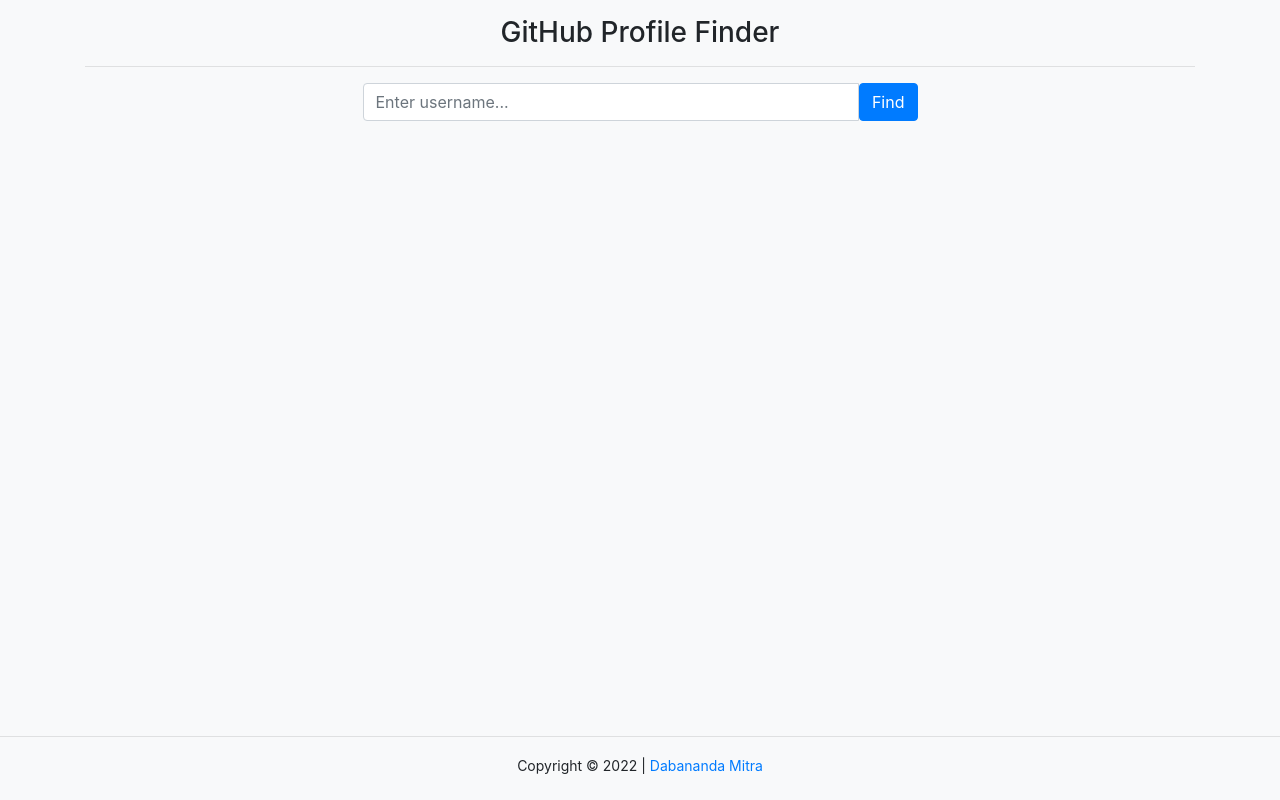
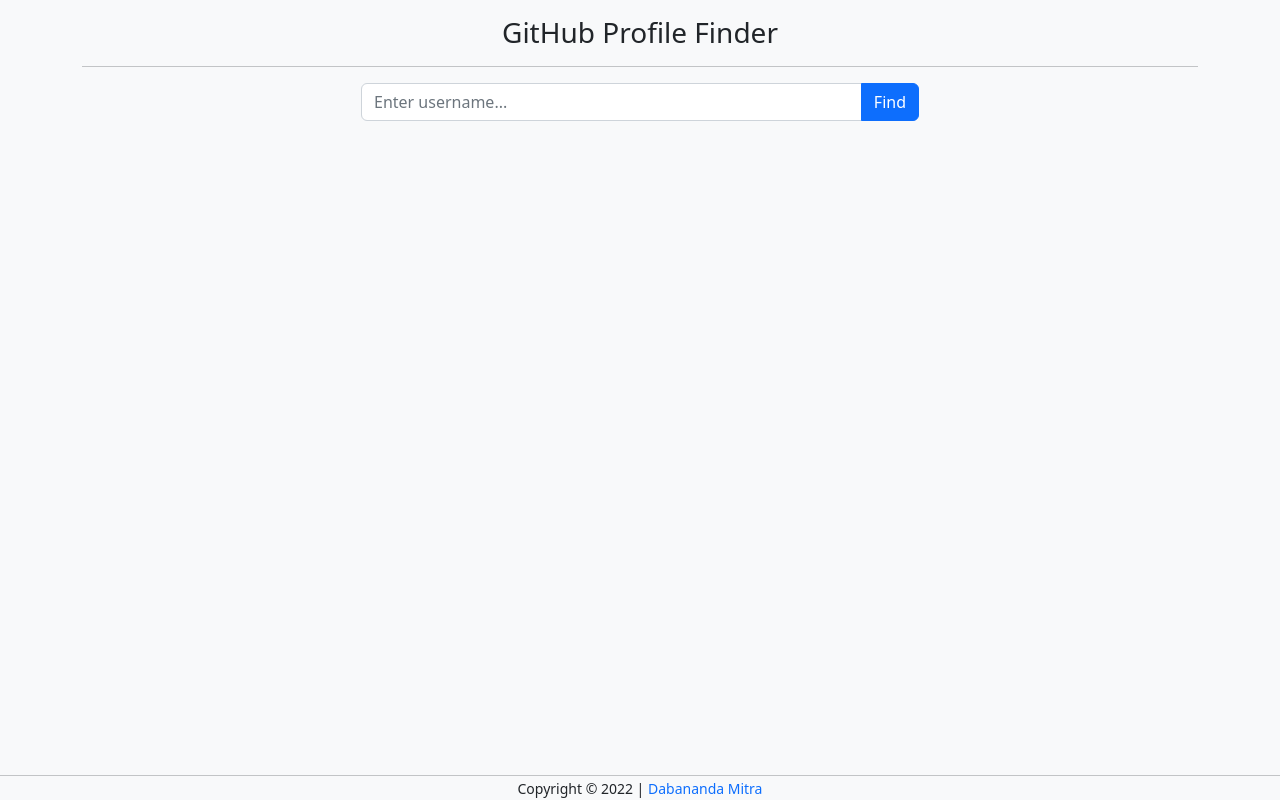
Before and after one commit to dabananda/github-finder, a plain HTML site: page index.html in a window 1280 px wide. Drawn offline with nearby package versions, Linux system fonts and the light colour scheme.

Commit message:
Removed installed bootstrap links, added bootstrap cdn, fixed footer section position

```diff
--- a/index.html
+++ b/index.html
@@ -6,16 +6,11 @@
     <meta name="viewport" content="width=device-width, initial-scale=1.0" />
     <!-- Bootstrap CSS -->
     <link
-      rel="stylesheet"
-      href="./node_modules/bootstrap/dist/css/bootstrap.min.css"
-    />
-    <!-- CSS only -->
-    <!-- <link
       href="https://cdn.jsdelivr.net/npm/bootstrap@5.2.0-beta1/dist/css/bootstrap.min.css"
       rel="stylesheet"
       integrity="sha384-0evHe/X+R7YkIZDRvuzKMRqM+OrBnVFBL6DOitfPri4tjfHxaWutUpFmBp4vmVor"
       crossorigin="anonymous"
-    /> -->
+    />
     <link rel="stylesheet" href="./styles.css">
     <title>GitHub Finder | Dabananda Mitra</title>
   </head>
@@ -42,17 +37,15 @@
       ></div>
     </div>
     <footer class="text-center">
-      <hr>
-      <small>Copyright &copy; 2022 | <a href="https://www.facebook.com/dabananda.mitra.98/" target="_blank">Dabananda Mitra</a></small>
+      <hr class="m-0">
+      <small>Copyright &copy; 2022 | <a href="https://dmitra.netlify.app/" target="_blank">Dabananda Mitra</a></small>
     </footer>
-    <!-- Bootstrap JavaScript -->
-    <script src="./node_modules/bootstrap/dist/js/bootstrap.bundle.js"></script>
-    <!-- JavaScript Bundle with Popper -->
-    <!-- <script
+    <!-- Bootstrap JavaScript Bundle with Popper -->
+    <script
       src="https://cdn.jsdelivr.net/npm/bootstrap@5.2.0-beta1/dist/js/bootstrap.bundle.min.js"
       integrity="sha384-pprn3073KE6tl6bjs2QrFaJGz5/SUsLqktiwsUTF55Jfv3qYSDhgCecCxMW52nD2"
       crossorigin="anonymous"
-    ></script> -->
+    ></script>
     <!-- JavaScript -->
     <script src="./scripts/ui.js"></script>
     <script src="./scripts/main.js"></script>
--- a/styles.css
+++ b/styles.css
@@ -1,3 +1,9 @@
-.main {
-  min-height: 88vh;
+footer {
+  position:absolute;
+  bottom: 0;
+  width: 100%;
 }
+
+footer a {
+  text-decoration: none;
+}
```
